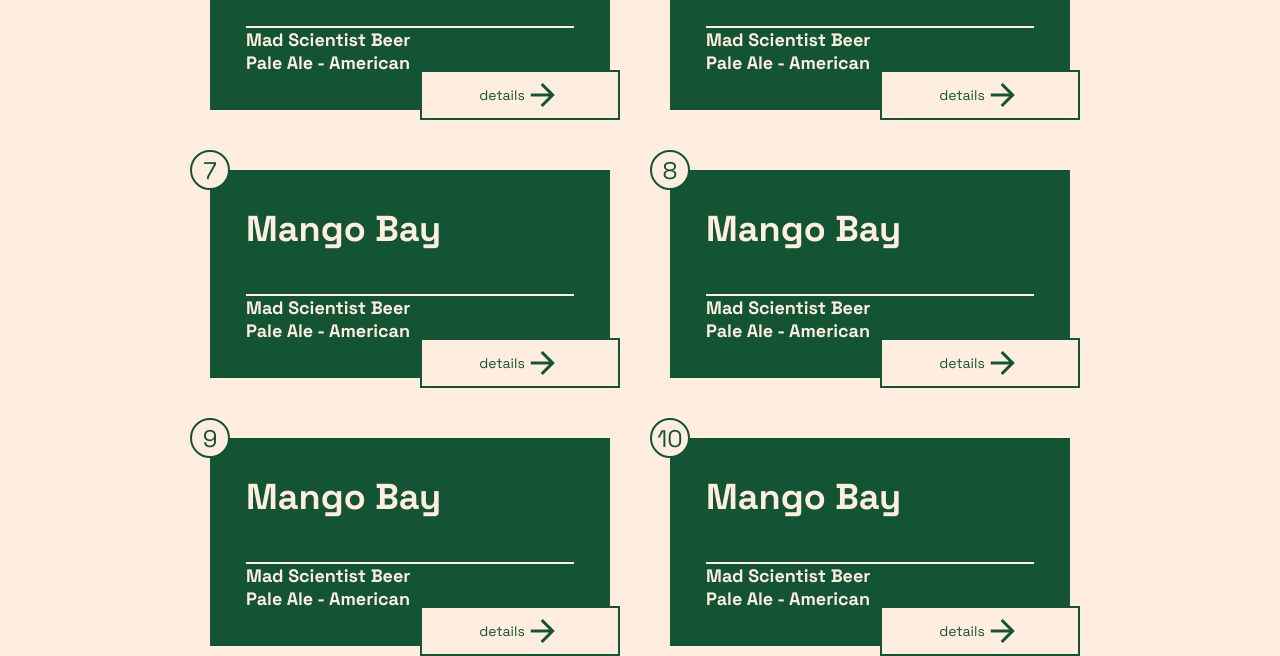
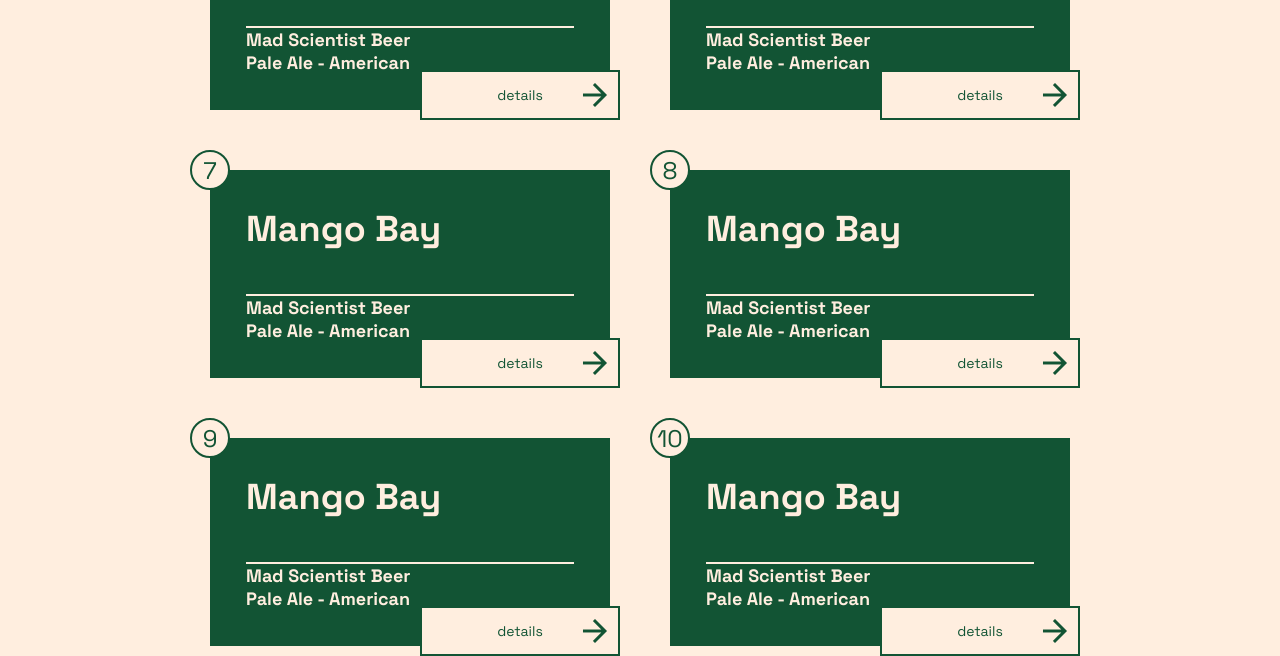
Before and after one commit to bsamu/exampractice-sitebuild, a plain HTML site: page index.html in a window 1280 px wide. Shown: the part 734-1390 px from the top of the page. Drawn offline with Linux system fonts and the light colour scheme.

Commit message:
arrow position

```diff
--- a/style.css
+++ b/style.css
@@ -154,6 +154,8 @@ h2 {
 
 button .arrow {
   font-size: 36px;
+  position: absolute;
+  right: 5px;
 }
 
 button .details {
```
